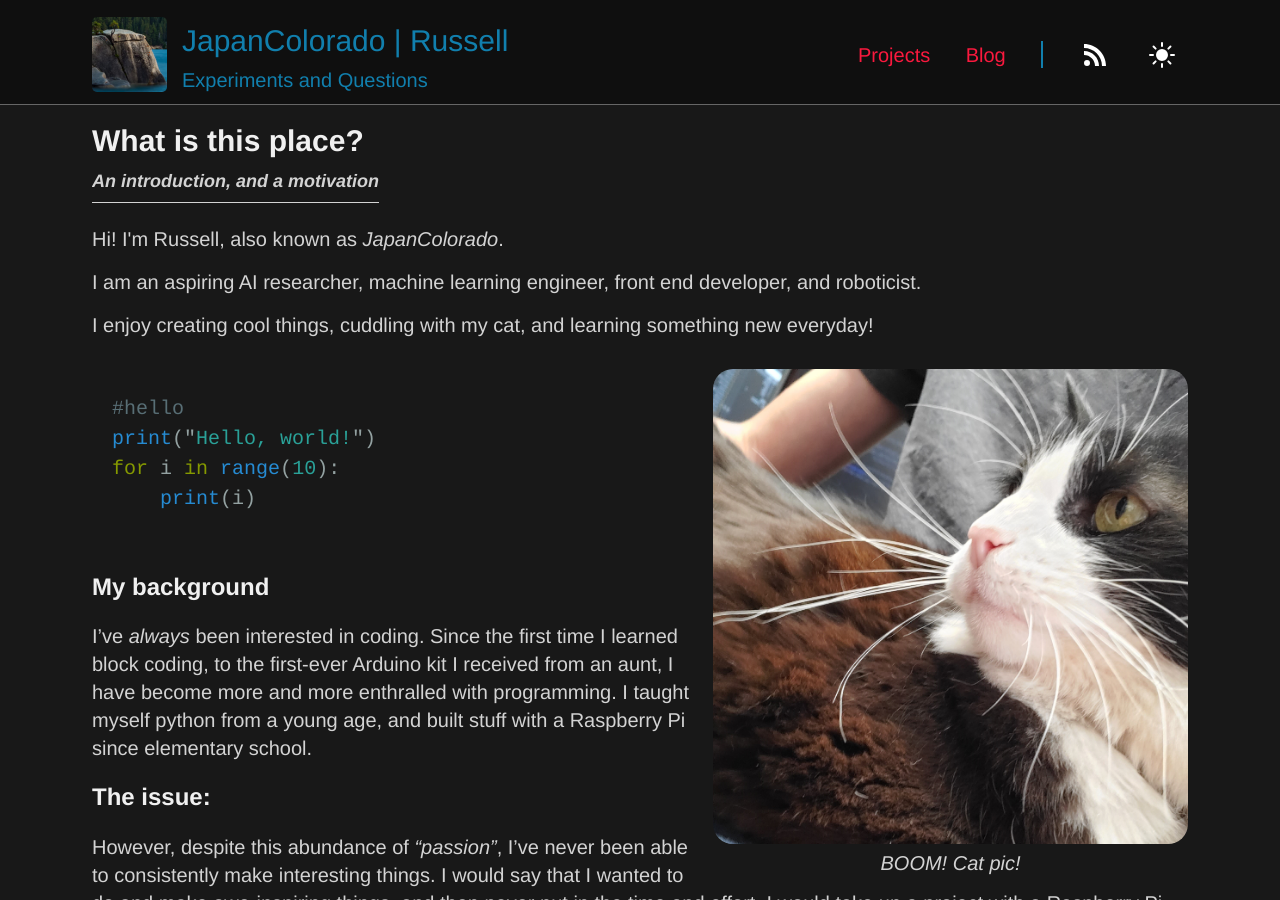
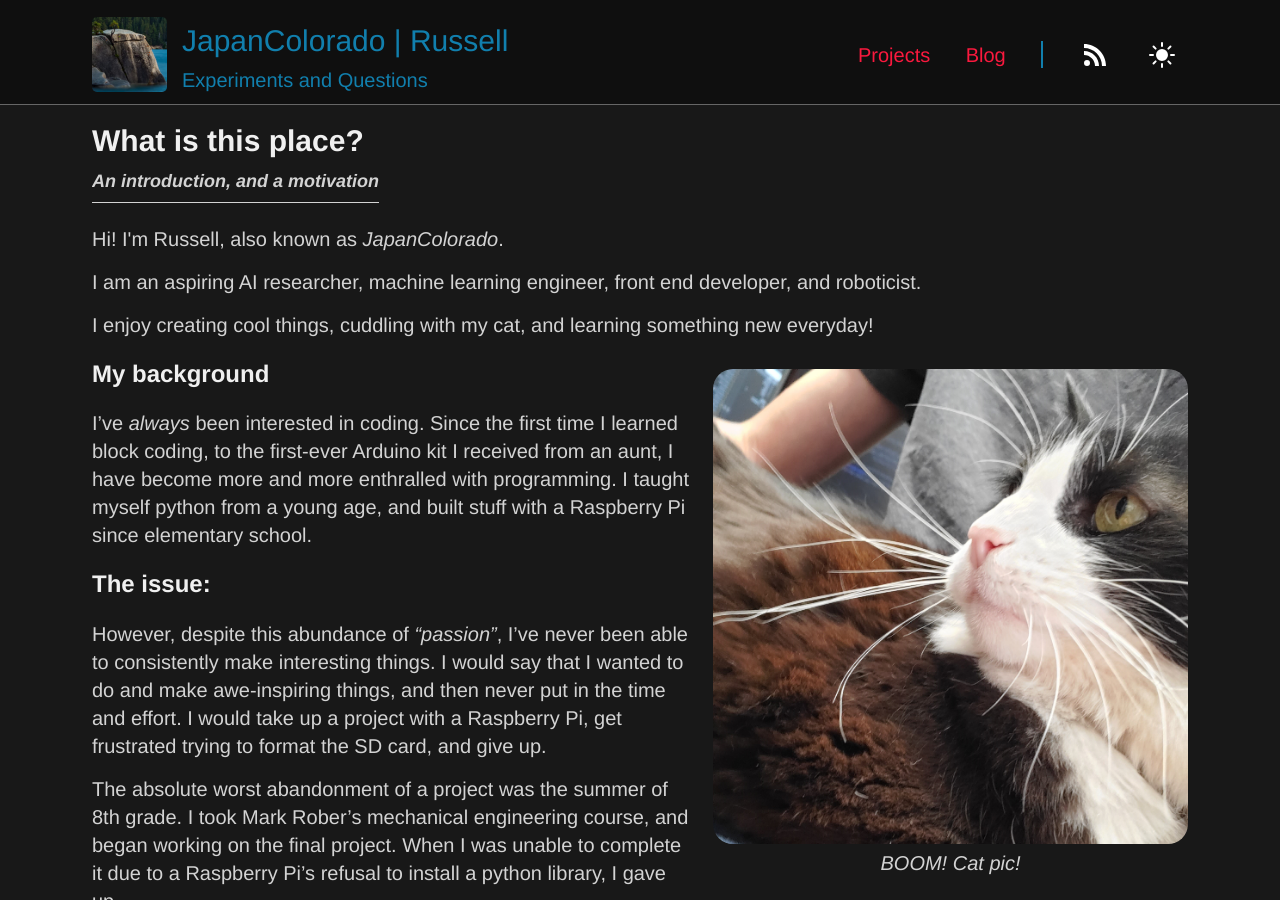
Before and after one commit to JapanColorado/japancolorado.github.io, a Jekyll site: the page built from _posts/2023-04-06-Why.md, in a window 1280 px wide and 900 px high. Built offline with Jekyll 4.4.1, drawn with Linux system fonts in a browser that asks for light colours; comment, search, counter and statistics services are not loaded.

Commit message:
Remove test code block

````diff
--- a/_posts/2023-04-06-Why.md
+++ b/_posts/2023-04-06-Why.md
@@ -18,12 +18,6 @@ _BOOM! Cat pic!_
 
 <div class="indicator"></div>
 
-```python
-#hello
-print("Hello, world!")
-for i in range(10):
-    print(i)
-```
 ## My background
 
 I've _always_ been interested in coding. Since the first time I learned block coding, to the first-ever Arduino kit I received from an aunt, I have become more and more enthralled with programming. I taught myself python from a young age, and built stuff with a Raspberry Pi since elementary school.
````
